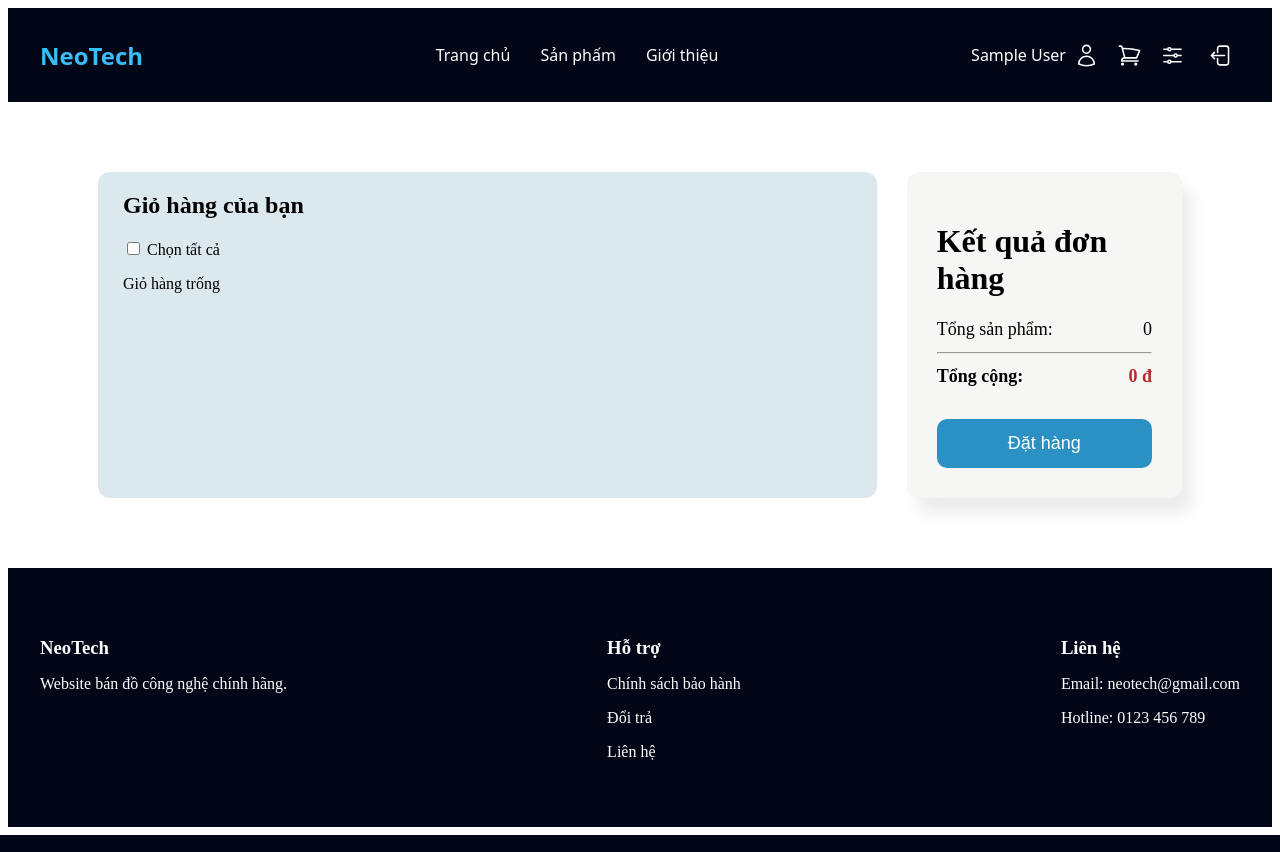
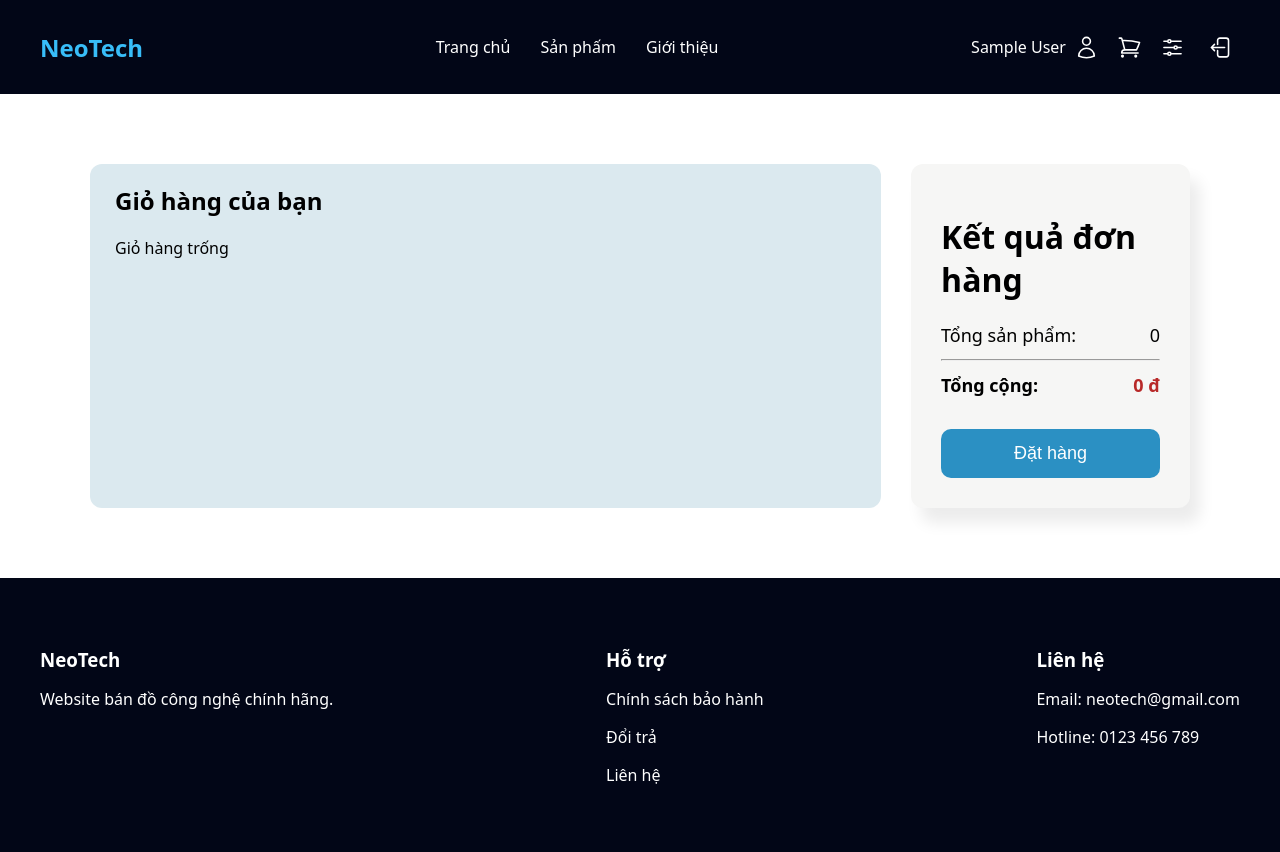
Before and after one commit to HoanNghi16/NXHK_web, a PHP site: page /NXHK_web/user/cart.php in a window 1280 px wide. Run offline with PHP 8.4, Linux system fonts and the light colour scheme; the visitor is signed in with stand-in values (Sample User, id 1); data that the repository does not hold is empty.

Commit message:
new code

```diff
--- a/style/cart.css
+++ b/style/cart.css
@@ -1,3 +1,8 @@
+body {
+  font-family: system-ui, -apple-system, BlinkMacSystemFont, 'Segoe UI', Roboto, Oxygen, Ubuntu, Cantarell, 'Open Sans', 'Helvetica Neue', sans-serif;
+  margin: 0;
+  padding: 0;
+}
 
 .CartContainer {
   max-width: 100%;
--- a/user/cart.php
+++ b/user/cart.php
@@ -26,6 +26,7 @@ if (isset($_POST['increase']) || isset($_POST['decrease'])){
 }
 
 $result = $cartService->getCartByUser($user_id);
+
 ?>
 
 <!DOCTYPE html>
@@ -45,10 +46,6 @@ $result = $cartService->getCartByUser($user_id);
     <!-- LEFT -->
     <div class="cart-left">
         <h2>Giỏ hàng của bạn</h2>
-
-        <div class="cart-select-all">
-            <input type="checkbox"> Chọn tất cả
-        </div>
 
         <?php
         $totalMoney = 0;
@@ -120,7 +117,7 @@ $result = $cartService->getCartByUser($user_id);
                 <span style=" color: rgb(184, 41, 41);"><?php echo number_format($totalMoney, 0, ',', '.'); ?> đ</span>
             </div>
 
-            <button class="checkout-btn">Đặt hàng</button>
+            <a href="../checkout.php"><button class="checkout-btn">Đặt hàng</button></a>
         </div>
 </div>
 
```
